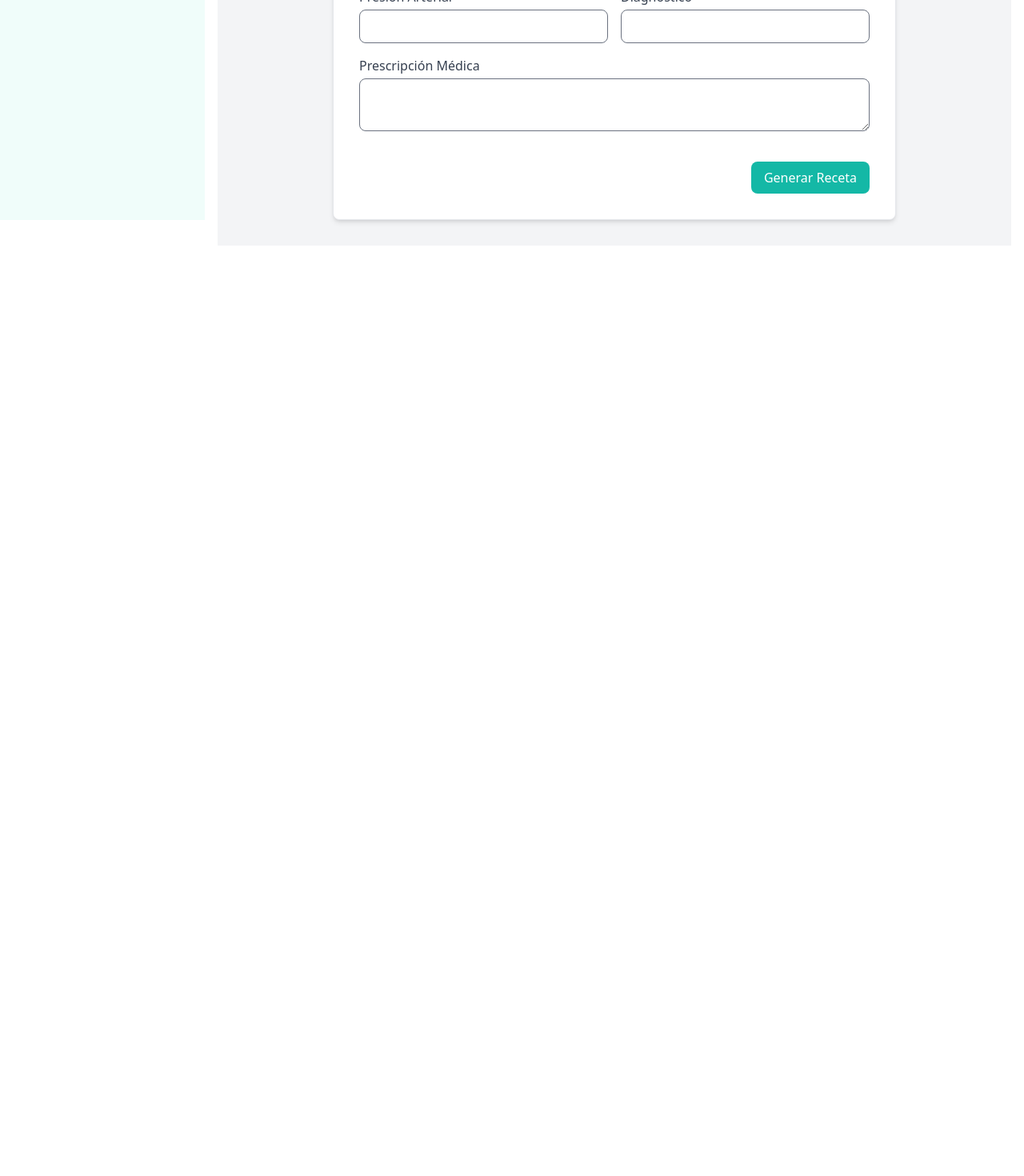
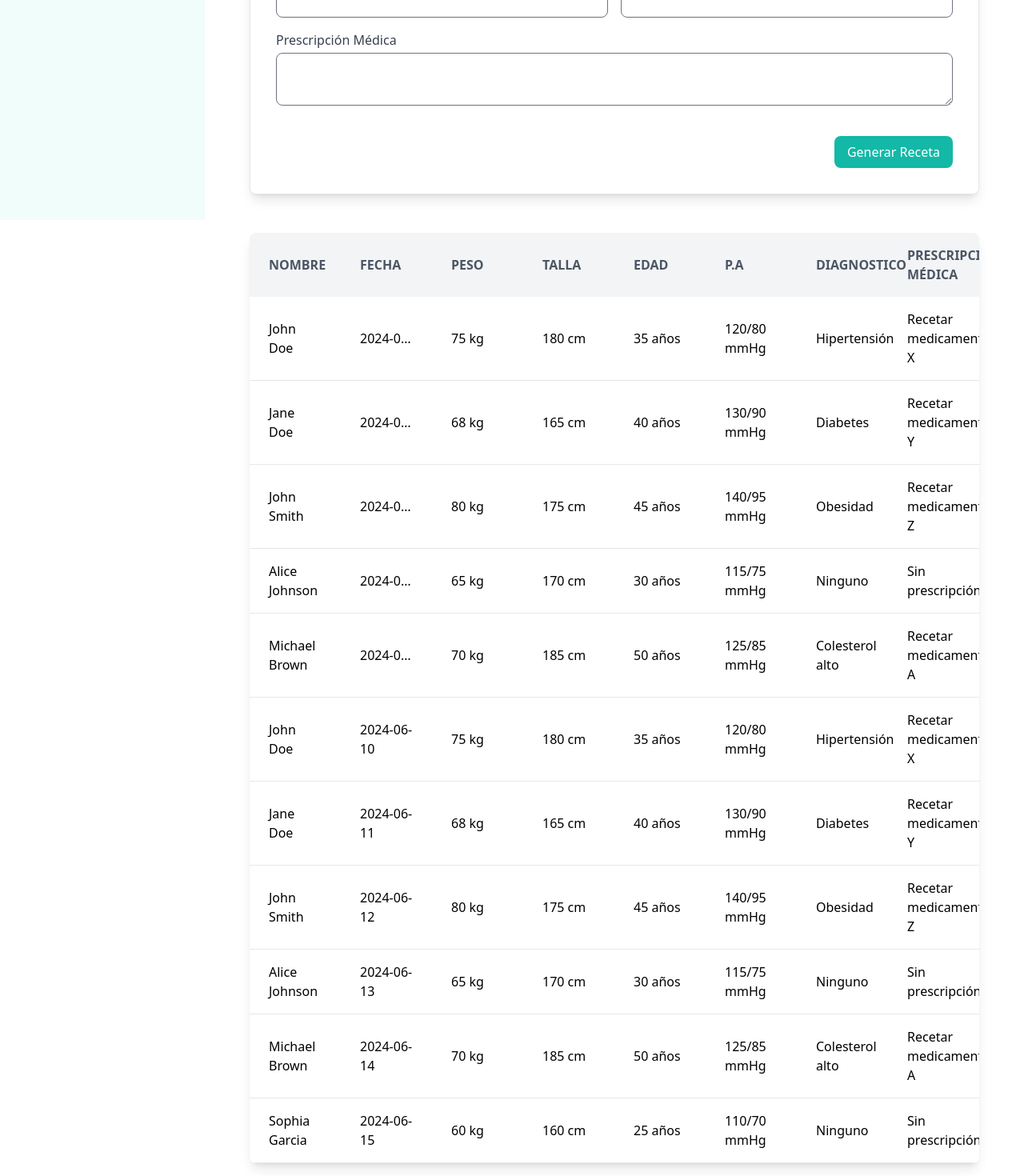
Before and after one commit to Husbam/hospital2.0, a Vue app in the folder Frontend/sitema-hospital/: page /receta in a window 1280 px wide. Shown: the part 525-1995 px from the top of the page at 80% size. Before the commit the page ends 848 px from the top, so only its background shows below. Built offline with nearby package versions, Linux system fonts and the light colour scheme.

Commit message:
agregacion de la tabla de las recetas medica

```diff
--- a/Frontend/sitema-hospital/src/components/recetaMedica.vue
+++ b/Frontend/sitema-hospital/src/components/recetaMedica.vue
@@ -1,6 +1,6 @@
 <template>
-<div class="bg-gray-100 dark:bg-gray-900">
-    <div class="w-full max-w-3xl mx-auto p-8">
+<div >
+    <div class="shadow-lg rounded-lg overflow-hidden mx-4 md:mx-10">
         <div class="bg-white dark:bg-gray-800 p-8 rounded-lg shadow-md border dark:border-gray-700">
             <h1 class="text-2xl font-bold text-gray-800 dark:text-white mb-4">Receta Médica</h1>
 
@@ -55,7 +55,136 @@
             </div>
         </div>
     </div>
+    <br><br>
+</div>
+<div class="shadow-lg rounded-lg overflow-hidden mx-4 md:mx-10">
+    <table class="w-full table-fixed">
+        <thead>
+            <tr class="bg-gray-100">
+                <th class="w-1/4 py-4 px-6 text-left text-gray-600 font-bold uppercase">Nombre</th>
+                <th class="w-1/4 py-4 px-6 text-left text-gray-600 font-bold uppercase">Fecha</th>
+                <th class="w-1/4 py-4 px-6 text-left text-gray-600 font-bold uppercase">Peso</th>
+                <th class="w-1/4 py-4 px-6 text-left text-gray-600 font-bold uppercase">Talla</th>
+                <th class="w-1/4 py-4 px-6 text-left text-gray-600 font-bold uppercase">Edad</th>
+                <th class="w-1/4 py-4 px-6 text-left text-gray-600 font-bold uppercase">P.A</th>
+                <th class="w-1/4 py-4 px-6 text-left text-gray-600 font-bold uppercase">Diagnostico</th>
+                <th class="w-1/4 py-4 px-6 text-left text-gray-600 font-bold uppercase">Prescripción Médica</th>
+            </tr>
+        </thead>
+        <tbody class="bg-white">
+            <tr>
+        <td class="py-4 px-6 border-b border-gray-200">John Doe</td>
+        <td class="py-4 px-6 border-b border-gray-200 truncate">2024-06-10</td>
+        <td class="py-4 px-6 border-b border-gray-200">75 kg</td>
+        <td class="py-4 px-6 border-b border-gray-200">180 cm</td>
+        <td class="py-4 px-6 border-b border-gray-200">35 años</td>
+        <td class="py-4 px-6 border-b border-gray-200">120/80 mmHg</td>
+        <td class="py-4 px-6 border-b border-gray-200">Hipertensión</td>
+        <td class="py-4 px-6 border-b border-gray-200">Recetar medicamento X</td>
+    </tr>
+    <tr>
+        <td class="py-4 px-6 border-b border-gray-200">Jane Doe</td>
+        <td class="py-4 px-6 border-b border-gray-200 truncate">2024-06-11</td>
+        <td class="py-4 px-6 border-b border-gray-200">68 kg</td>
+        <td class="py-4 px-6 border-b border-gray-200">165 cm</td>
+        <td class="py-4 px-6 border-b border-gray-200">40 años</td>
+        <td class="py-4 px-6 border-b border-gray-200">130/90 mmHg</td>
+        <td class="py-4 px-6 border-b border-gray-200">Diabetes</td>
+        <td class="py-4 px-6 border-b border-gray-200">Recetar medicamento Y</td>
+    </tr>
+    <tr>
+        <td class="py-4 px-6 border-b border-gray-200">John Smith</td>
+        <td class="py-4 px-6 border-b border-gray-200 truncate">2024-06-12</td>
+        <td class="py-4 px-6 border-b border-gray-200">80 kg</td>
+        <td class="py-4 px-6 border-b border-gray-200">175 cm</td>
+        <td class="py-4 px-6 border-b border-gray-200">45 años</td>
+        <td class="py-4 px-6 border-b border-gray-200">140/95 mmHg</td>
+        <td class="py-4 px-6 border-b border-gray-200">Obesidad</td>
+        <td class="py-4 px-6 border-b border-gray-200">Recetar medicamento Z</td>
+    </tr>
+    <tr>
+        <td class="py-4 px-6 border-b border-gray-200">Alice Johnson</td>
+        <td class="py-4 px-6 border-b border-gray-200 truncate">2024-06-13</td>
+        <td class="py-4 px-6 border-b border-gray-200">65 kg</td>
+        <td class="py-4 px-6 border-b border-gray-200">170 cm</td>
+        <td class="py-4 px-6 border-b border-gray-200">30 años</td>
+        <td class="py-4 px-6 border-b border-gray-200">115/75 mmHg</td>
+        <td class="py-4 px-6 border-b border-gray-200">Ninguno</td>
+        <td class="py-4 px-6 border-b border-gray-200">Sin prescripción</td>
+    </tr>
+    <tr>
+        <td class="py-4 px-6 border-b border-gray-200">Michael Brown</td>
+        <td class="py-4 px-6 border-b border-gray-200 truncate">2024-06-14</td>
+        <td class="py-4 px-6 border-b border-gray-200">70 kg</td>
+        <td class="py-4 px-6 border-b border-gray-200">185 cm</td>
+        <td class="py-4 px-6 border-b border-gray-200">50 años</td>
+        <td class="py-4 px-6 border-b border-gray-200">125/85 mmHg</td>
+        <td class="py-4 px-6 border-b border-gray-200">Colesterol alto</td>
+        <td class="py-4 px-6 border-b border-gray-200">Recetar medicamento A</td>
+    </tr>
+    <tr>
+        <td class="py-4 px-6 border-b border-gray-200">John Doe</td>
+        <td class="py-4 px-6 border-b border-gray-200">2024-06-10</td>
+        <td class="py-4 px-6 border-b border-gray-200">75 kg</td>
+        <td class="py-4 px-6 border-b border-gray-200">180 cm</td>
+        <td class="py-4 px-6 border-b border-gray-200">35 años</td>
+        <td class="py-4 px-6 border-b border-gray-200">120/80 mmHg</td>
+        <td class="py-4 px-6 border-b border-gray-200">Hipertensión</td>
+        <td class="py-4 px-6 border-b border-gray-200">Recetar medicamento X</td>
+    </tr>
+    <tr>
+        <td class="py-4 px-6 border-b border-gray-200">Jane Doe</td>
+        <td class="py-4 px-6 border-b border-gray-200">2024-06-11</td>
+        <td class="py-4 px-6 border-b border-gray-200">68 kg</td>
+        <td class="py-4 px-6 border-b border-gray-200">165 cm</td>
+        <td class="py-4 px-6 border-b border-gray-200">40 años</td>
+        <td class="py-4 px-6 border-b border-gray-200">130/90 mmHg</td>
+        <td class="py-4 px-6 border-b border-gray-200">Diabetes</td>
+        <td class="py-4 px-6 border-b border-gray-200">Recetar medicamento Y</td>
+    </tr>
+    <tr>
+        <td class="py-4 px-6 border-b border-gray-200">John Smith</td>
+        <td class="py-4 px-6 border-b border-gray-200">2024-06-12</td>
+        <td class="py-4 px-6 border-b border-gray-200">80 kg</td>
+        <td class="py-4 px-6 border-b border-gray-200">175 cm</td>
+        <td class="py-4 px-6 border-b border-gray-200">45 años</td>
+        <td class="py-4 px-6 border-b border-gray-200">140/95 mmHg</td>
+        <td class="py-4 px-6 border-b border-gray-200">Obesidad</td>
+        <td class="py-4 px-6 border-b border-gray-200">Recetar medicamento Z</td>
+    </tr>
+    <tr>
+        <td class="py-4 px-6 border-b border-gray-200">Alice Johnson</td>
+        <td class="py-4 px-6 border-b border-gray-200">2024-06-13</td>
+        <td class="py-4 px-6 border-b border-gray-200">65 kg</td>
+        <td class="py-4 px-6 border-b border-gray-200">170 cm</td>
+        <td class="py-4 px-6 border-b border-gray-200">30 años</td>
+        <td class="py-4 px-6 border-b border-gray-200">115/75 mmHg</td>
+        <td class="py-4 px-6 border-b border-gray-200">Ninguno</td>
+        <td class="py-4 px-6 border-b border-gray-200">Sin prescripción</td>
+    </tr>
+    <tr>
+        <td class="py-4 px-6 border-b border-gray-200">Michael Brown</td>
+        <td class="py-4 px-6 border-b border-gray-200">2024-06-14</td>
+        <td class="py-4 px-6 border-b border-gray-200">70 kg</td>
+        <td class="py-4 px-6 border-b border-gray-200">185 cm</td>
+        <td class="py-4 px-6 border-b border-gray-200">50 años</td>
+        <td class="py-4 px-6 border-b border-gray-200">125/85 mmHg</td>
+        <td class="py-4 px-6 border-b border-gray-200">Colesterol alto</td>
+        <td class="py-4 px-6 border-b border-gray-200">Recetar medicamento A</td>
+    </tr>
+    <tr>
+        <td class="py-4 px-6 border-b border-gray-200">Sophia Garcia</td>
+        <td class="py-4 px-6 border-b border-gray-200">2024-06-15</td>
+        <td class="py-4 px-6 border-b border-gray-200">60 kg</td>
+        <td class="py-4 px-6 border-b border-gray-200">160 cm</td>
+        <td class="py-4 px-6 border-b border-gray-200">25 años</td>
+        <td class="py-4 px-6 border-b border-gray-200">110/70 mmHg</td>
+        <td class="py-4 px-6 border-b border-gray-200">Ninguno</td>
+        <td class="py-4 px-6 border-b border-gray-200">Sin prescripción</td>
+    </tr>
+            <!-- Add more rows here -->
+        </tbody>
+    </table>
 </div>
 
-
 </template>
```
